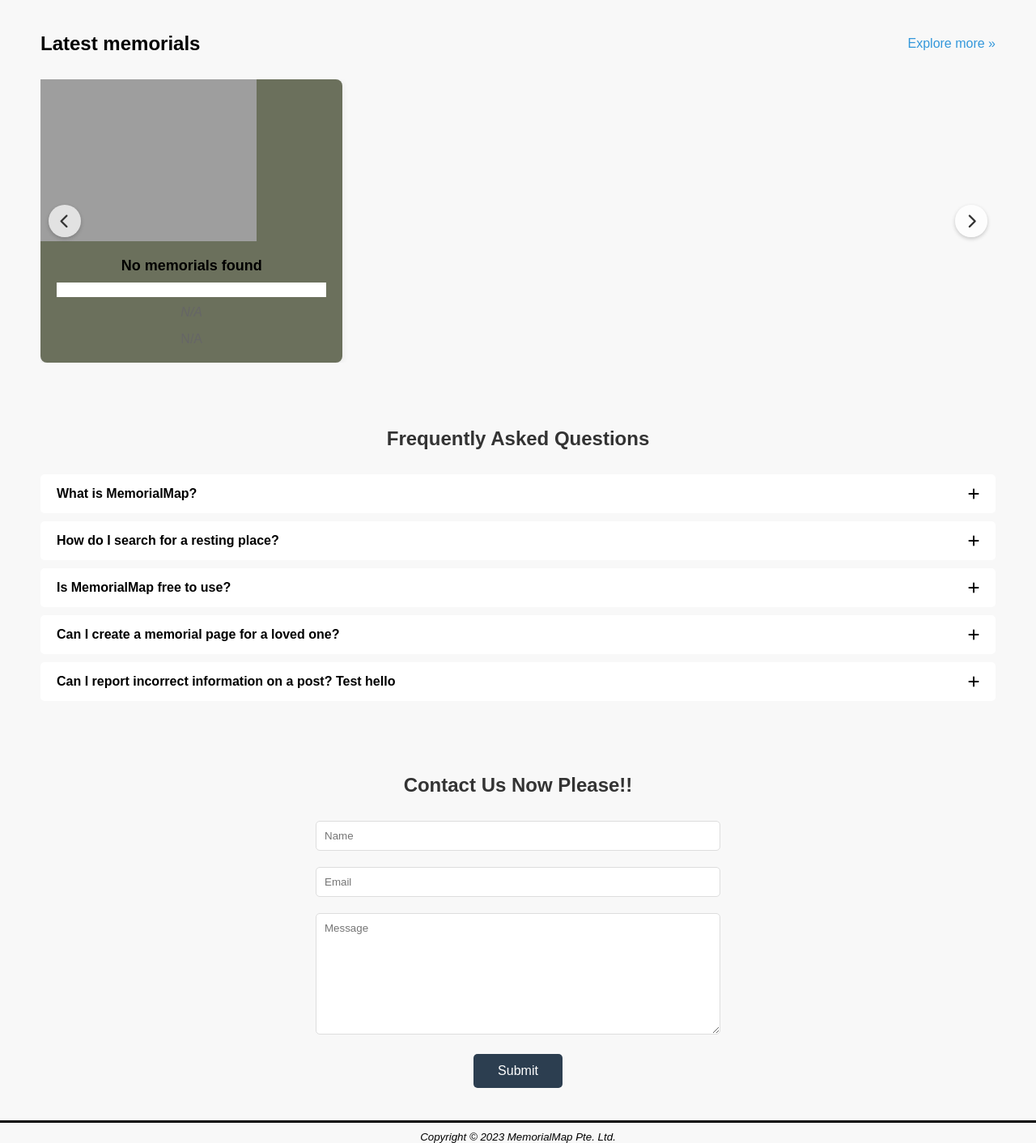
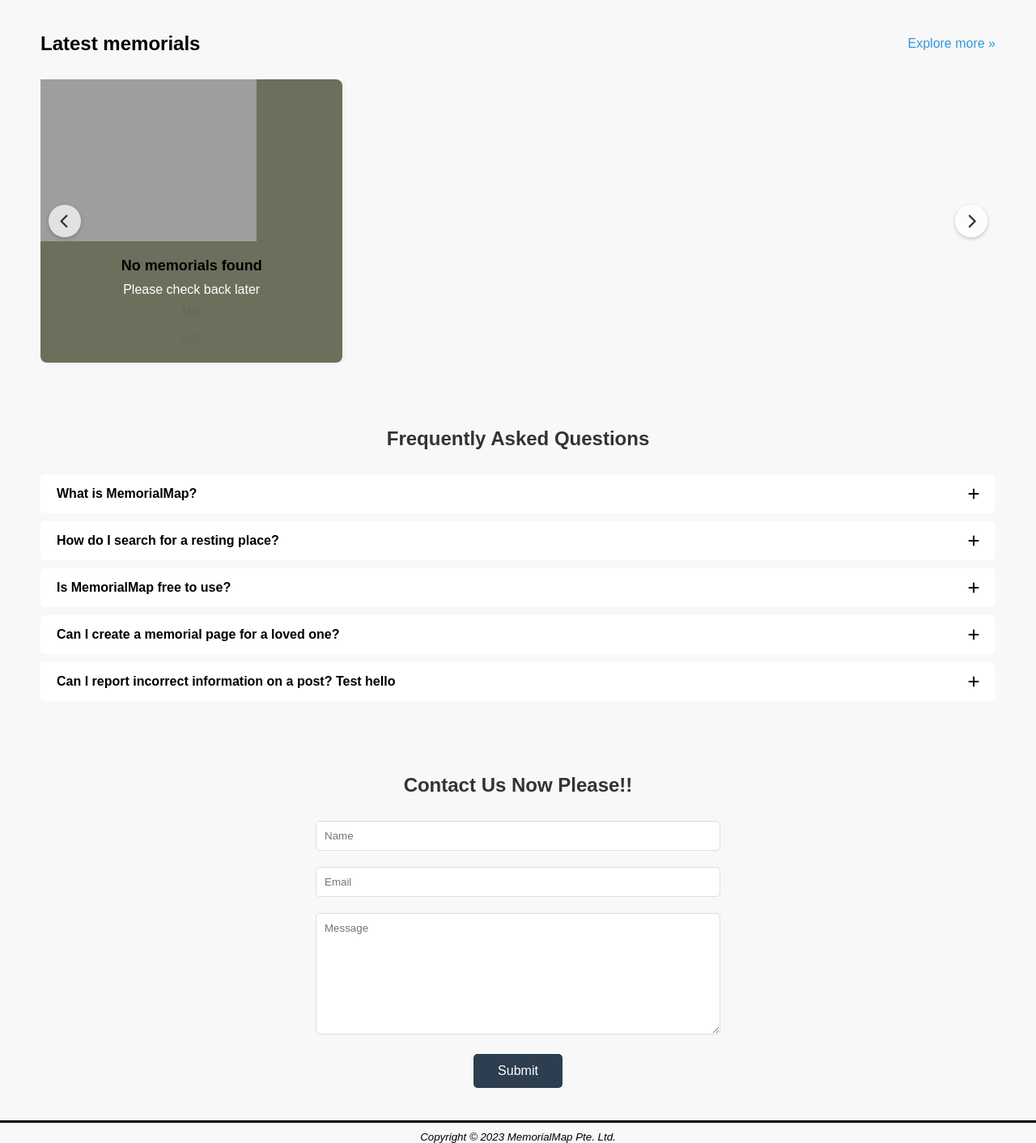
Before and after one commit to J3rick/1005-Web, a PHP site: page / in a window 1280 px wide. Shown: the part 609-2021 px from the top of the page at 81% size. Run offline with PHP 8.4, Linux system fonts and the light colour scheme; data that the repository does not hold is empty; grey boxes are pictures that could not be loaded.

Commit message:
removed background color

```diff
--- a/css/main.css
+++ b/css/main.css
@@ -223,7 +223,6 @@ nav.active {
 }
 
 .memorial-dates {
-    background-color: #ffffff !important; /* Force pure white */
     color: #ffffff;
     margin-bottom: 10px;
 }
```
